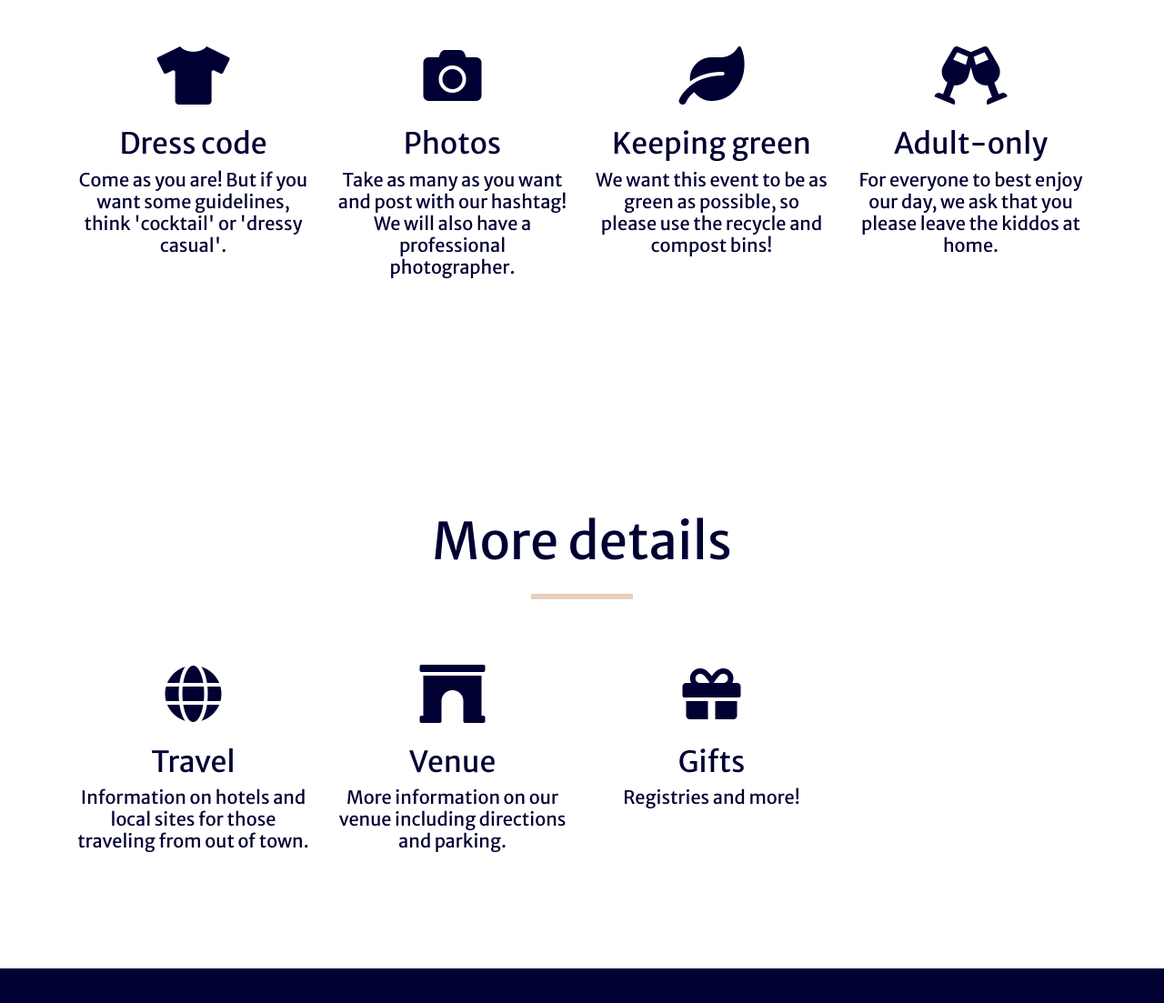
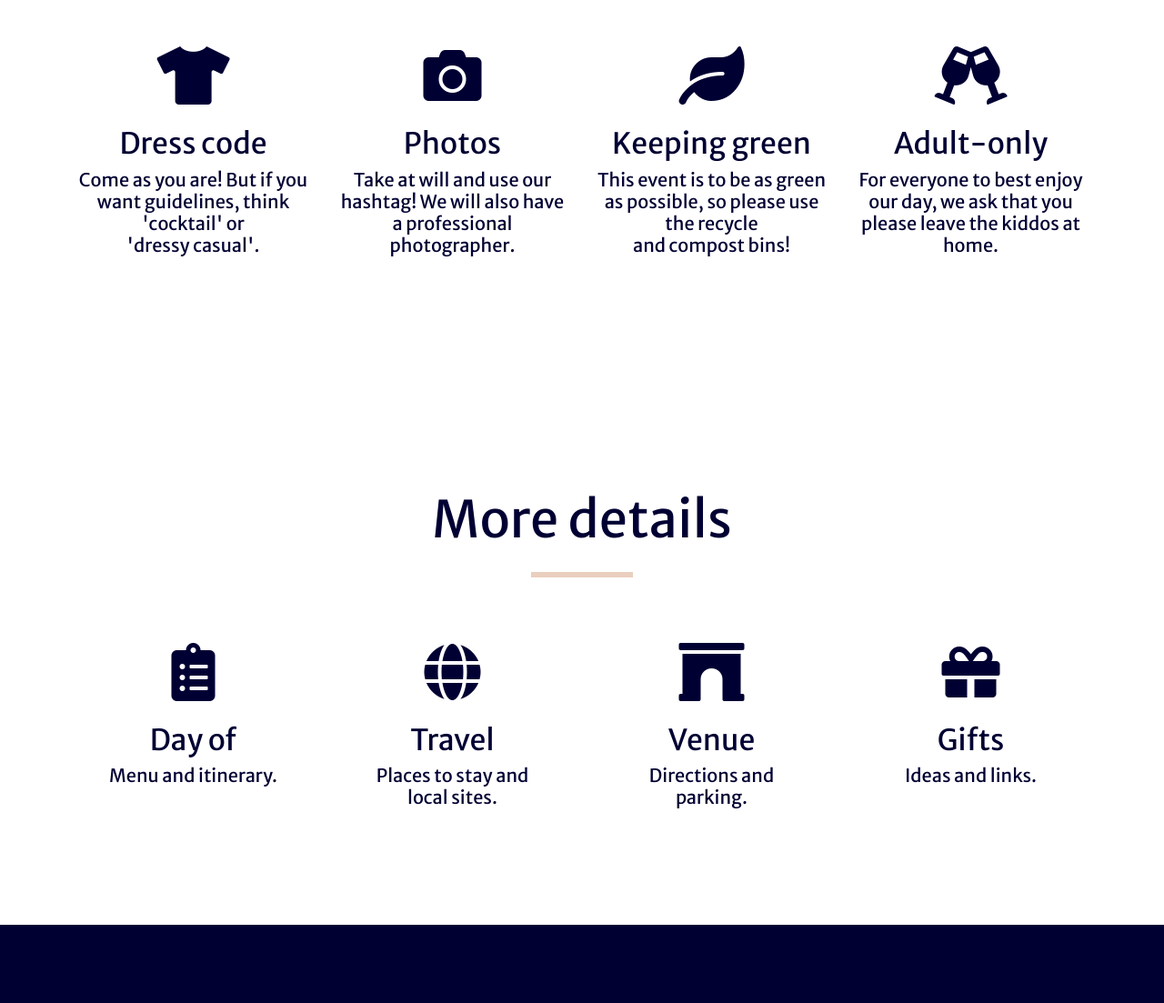
Before and after one commit to kdillmcfarland/Bloom_DillMcFarland_2020.github.io, a website: page index.html in a window 1280 px wide. Shown: the part 1620-2723 px from the top of the page at 91% size. Drawn offline with nearby package versions, Linux system fonts and the light colour scheme.

Commit message:
Add outline link. Shorten descriptions

```diff
--- a/index.html
+++ b/index.html
@@ -72,7 +72,7 @@
         <div class="col-lg-8 text-center">
           <h1 class="text-blush mt-0">Come celebrate with us!</h1>
           <hr class="divider-blush my-4">
-          <h5 class="text-blush mb-4">4-11:59 PM<br>June 6, 2020<br><br>Metropolist<br>
+          <h5 class="text-blush mb-4">June 6, 2020<br>4:00 - 11:59 PM<br><br>Metropolist<br>
           <a class="text-blush mb-4" href="https://www.google.com/maps/place/2931+1st+Ave+S,+Seattle,+WA+98134/@47.5765255,-122.3369019,17z/data=!3m1!4b1!4m5!3m4!1s0x5490402eef226303:0x5bc52917092c9a5e!8m2!3d47.5765219!4d-122.3347132?hl=en">2931 First Ave S</a>
           <br>Seattle, WA</h5>
         </div>
@@ -106,7 +106,7 @@
           <div class="mt-5">
             <i class="fas fa-4x fa-tshirt text-navy mb-4"></i>
             <h3 class="h4 text-navy mb-2">Dress code</h3>
-            <h6 class="text-navy mb-0">Come as you are! But if you want some guidelines, think 'cocktail' or 'dressy casual'.</h6>
+            <h6 class="text-navy mb-0">Come as you are! But if you want guidelines, think 'cocktail' or<br>'dressy casual'.</h6>
           </div>
         </div>
 
@@ -114,7 +114,7 @@
           <div class="mt-5">
             <i class="fas fa-4x fa-camera text-navy mb-4"></i>
             <h3 class="h4 text-navy mb-2">Photos</h3>
-            <h6 class="text-navy mb-0">Take as many as you want and post with our hashtag! We will also have a professional photographer.</h6>
+            <h6 class="text-navy mb-0">Take at will and use our hashtag! We will also have a professional photographer.</h6>
           </div>
         </div>
 
@@ -122,7 +122,7 @@
           <div class="mt-5">
             <i class="fas fa-4x fa-leaf text-navy mb-4"></i>
             <h3 class="h4 text-navy mb-2">Keeping green</h3>
-            <h6 class="text-navy mb-0">We want this event to be as green as possible, so please use the recycle and compost bins!</h6>
+            <h6 class="text-navy mb-0">This event is to be as green as possible, so please use the recycle<br>and compost bins!</h6>
           </div>
         </div>
 
@@ -147,11 +147,21 @@
 
         <div class="col-lg-3 col-md-6 text-center">
           <div class="mt-5 text-navy">
+            <a href="https://kdillmcfarland.github.io/Bloom_DillMcFarland_2020/outline.html">
+              <i class="fas fa-4x fa-clipboard-list mb-4"></i></a>
+            <a href="https://kdillmcfarland.github.io/Bloom_DillMcFarland_2020/outline.html">
+              <h3 class="h4 mb-2">Day of</h3></a>
+            <h6 class="mb-0">Menu and itinerary.</h6>
+          </div>
+        </div>
+
+        <div class="col-lg-3 col-md-6 text-center">
+          <div class="mt-5 text-navy">
             <a href="https://kdillmcfarland.github.io/Bloom_DillMcFarland_2020/travel.html">
               <i class="fas fa-4x fa-globe mb-4"></i></a>
             <a href="https://kdillmcfarland.github.io/Bloom_DillMcFarland_2020/travel.html">
               <h3 class="h4 mb-2">Travel</h3></a>
-            <h6 class="mb-0">Information on hotels and local sites for those traveling from out of town.</h6>
+            <h6 class="mb-0">Places to stay and<br>local sites.</h6>
           </div>
         </div>
 
@@ -161,7 +171,7 @@
               <i class="fas fa-4x fa-archway mb-4"></i></a>
             <a href="https://kdillmcfarland.github.io/Bloom_DillMcFarland_2020/venue.html">
               <h3 class="h4 mb-2">Venue</h3></a>
-            <h6 class="mb-0">More information on our venue including directions and parking.</h6>
+            <h6 class="mb-0">Directions and<br>parking.</h6>
           </div>
         </div>
 
@@ -171,7 +181,7 @@
               <i class="fas fa-4x fa-gift mb-4"></i></a>
             <a href="https://kdillmcfarland.github.io/Bloom_DillMcFarland_2020/gifts.html">
               <h3 class="h4 mb-2">Gifts</h3></a>
-            <h6 class="mb-0">Registries and more!</h6>
+            <h6 class="mb-0">Ideas and links.</h6>
           </div>
         </div>
 
```
